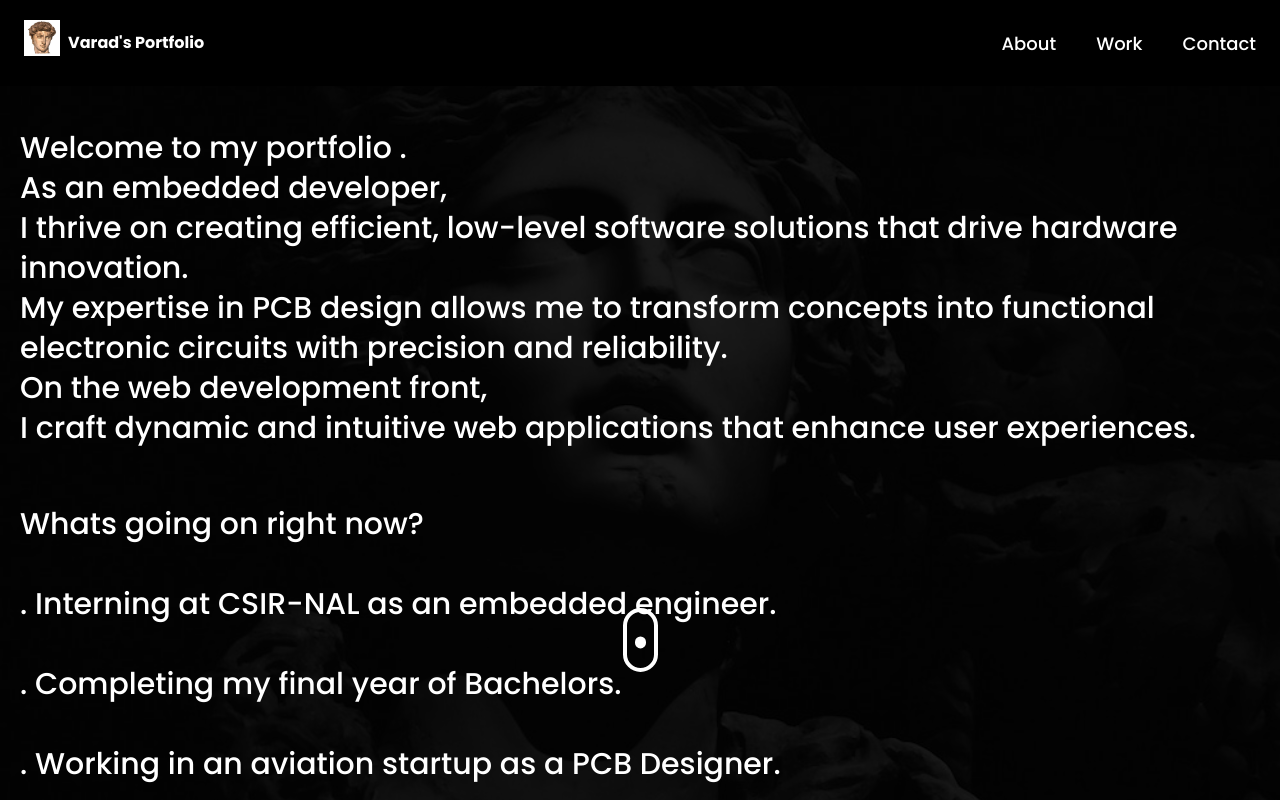
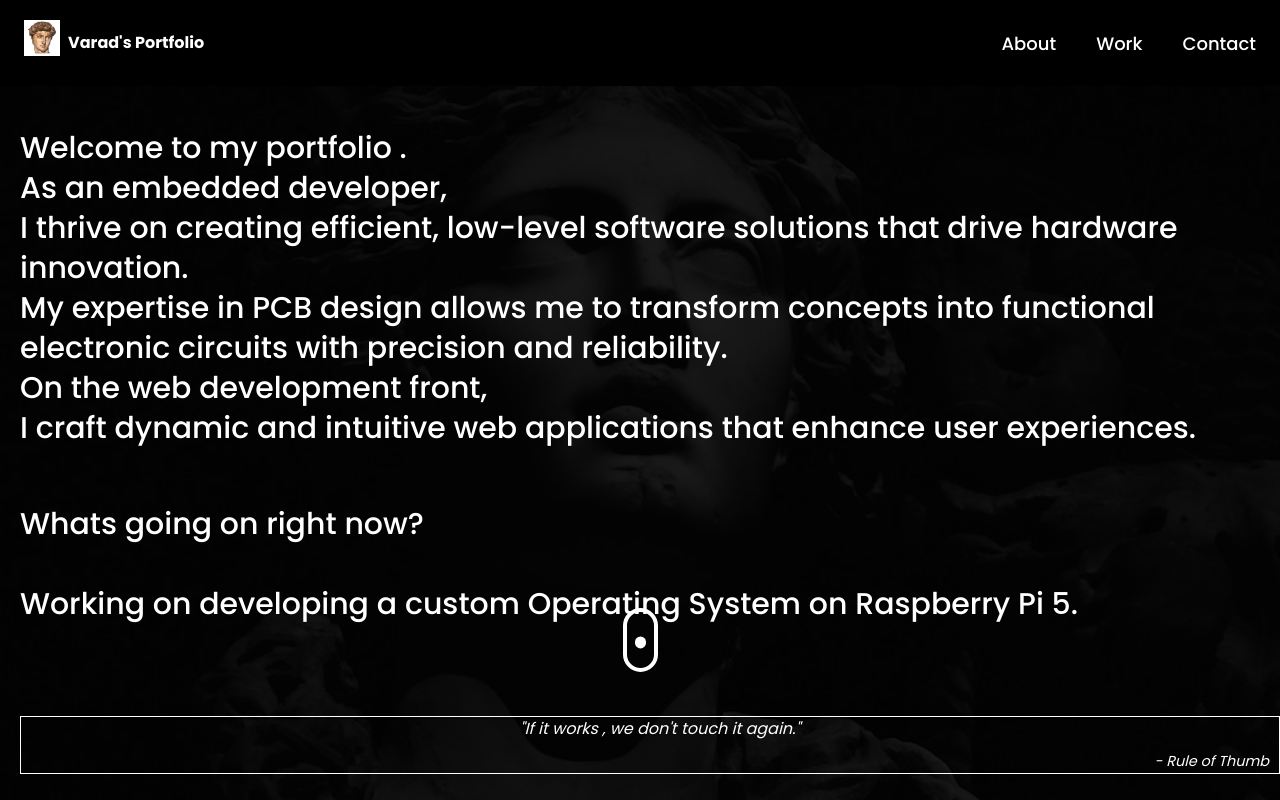
Before and after one commit to Admsher/Personal_Portfolio, a React (Vite) app: page / in a window 1280 px wide. Shown: the top 800 px of the page. Built offline with nearby package versions, Linux system fonts and the light colour scheme.

Commit message:
LC update on Internship

```diff
--- a/src/components/Hero.jsx
+++ b/src/components/Hero.jsx
@@ -38,12 +38,8 @@ const Hero = () => {
 
           <p  className={`${styles.heroSubText} mt-2 text-white`}>
           Whats going on right now?<br></br><br></br>
-          . Interning at CSIR-NAL as an embedded engineer.
-              <br></br><br></br>
+         <p>Working on developing a custom Operating System on Raspberry Pi 5.</p>
 
-          . Completing  my final year of Bachelors.
-          <br></br><br></br>
-          . Working in an aviation startup as a PCB Designer.
           </p>
           <br></br><br></br>
           <br></br>
--- a/src/constants/index.js
+++ b/src/constants/index.js
@@ -233,8 +233,12 @@ const experiences = [
     date: "July 2024 - Present",
     points: [
       "Migrating embedded C code to Rust for electronic monitoring unit.",
-      "Using R series processor sto run parllel processes on dual cores .",
+      "Developed a schedule plan generator adhering to ARINC 653 standards for aviation.",
+      "Wrote program for data packetisation and transmission in CAN,RS485 and UART protocols ofr an unmanned aerial vehicle.",
+      "Developed a program to TImeSync windows machines vai LAN.",
+      "Explored on pssibilities and limitations of using an R5F processor in safety critical enviroments",
       "The code will be used in safety critical applications on aircrafts.",
+
     ],
   }
 ];
```
